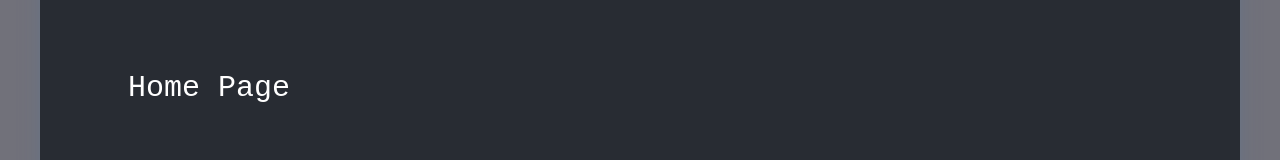
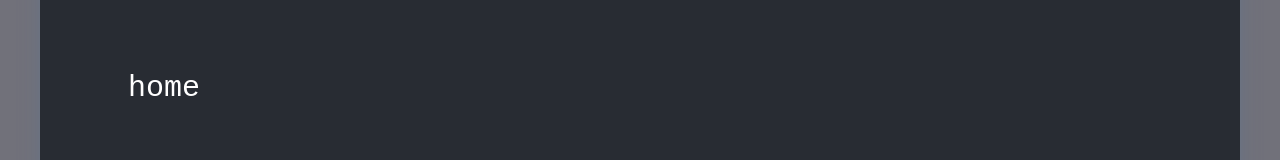
Before and after one commit to serkanursavas/portfolio, a React (Vite) app: page / in a window 1280 px wide. Shown: the part 142-302 px from the top of the page. Built offline with nearby package versions, Linux system fonts and the light colour scheme.

Commit message:
vercel test

```diff
--- a/src/pages/Home.jsx
+++ b/src/pages/Home.jsx
@@ -1,5 +1,5 @@
 const Home = () => {
-  return <div className="text-3xl text-white ">Home Page</div>
+  return <div className="text-3xl text-white ">home</div>
 }
 
 export default Home
```
Also changed, not shown: 1 other file (tests, documents, lock files or other folders).
